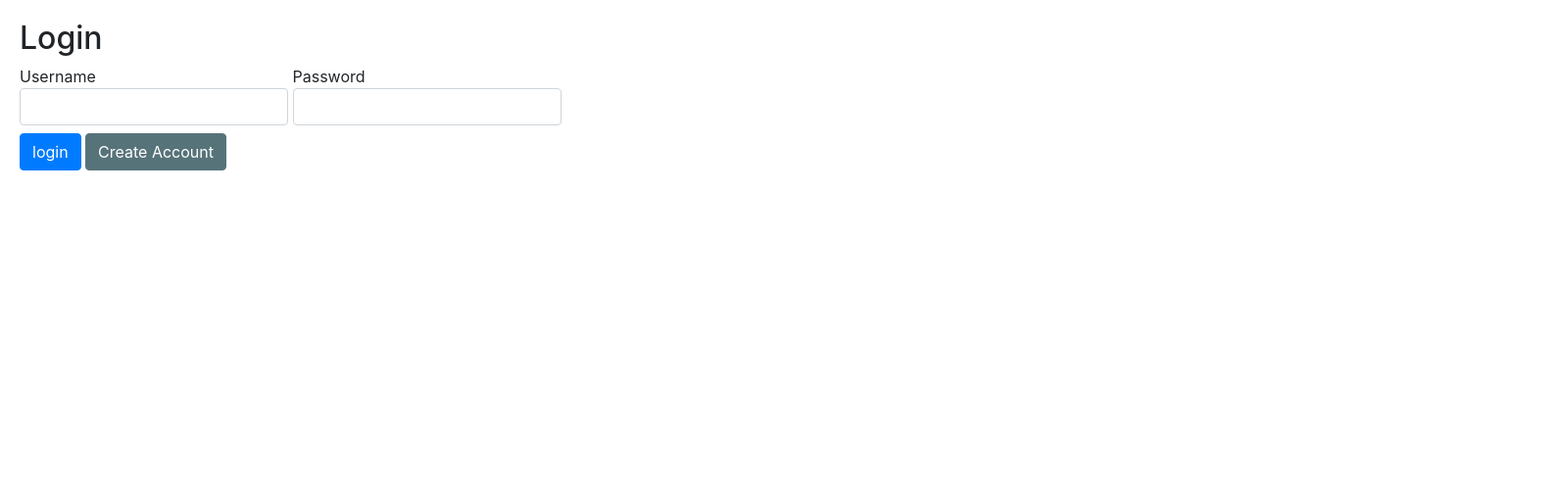
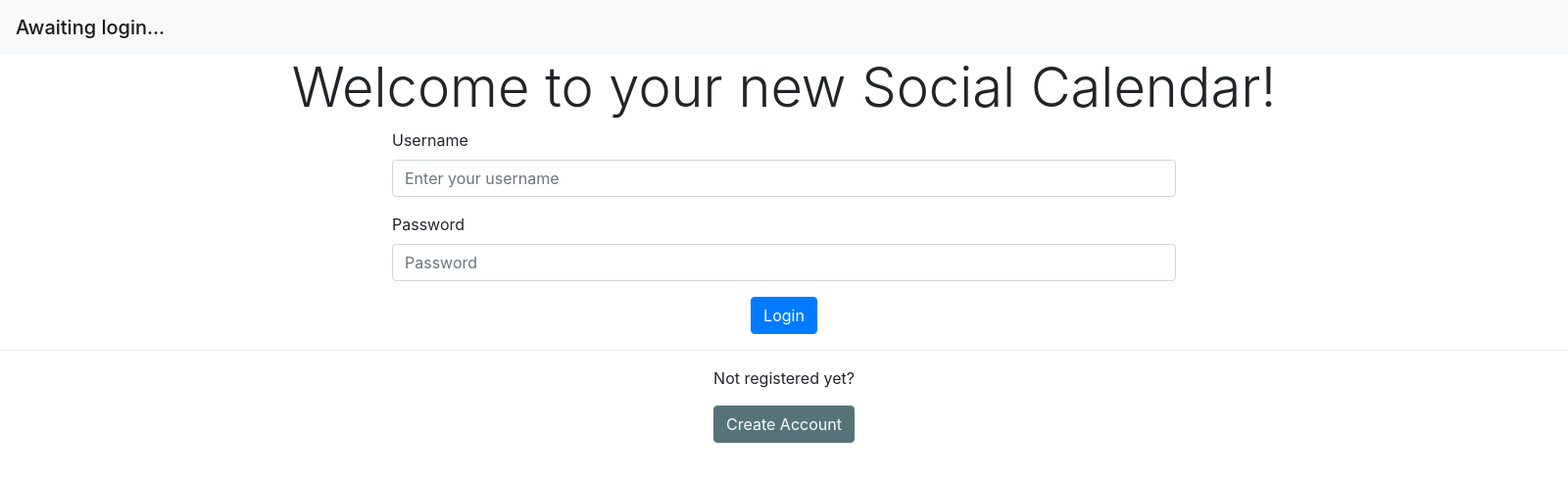
Before and after one commit to madlitch/SOFE3650-Social-Calendar, an Electron app: page Frontend/calendar.html in a window 1600 px wide. Shown: the whole page at 98% size. Drawn offline with nearby package versions, Linux system fonts and the light colour scheme.

Commit message:
Cleaned up login page Added basic login statusbar

```diff
--- a/Frontend/calendar.html
+++ b/Frontend/calendar.html
@@ -8,29 +8,43 @@
     <script type="text/javascript" src="view.js"></script>
     <script type="text/javascript" src="requests.js"></script>
 </head>
-<!--TODO
+<!--PROJECT TODO
 Populating events on login
 Adding new events
 Adding friends
 Modifying events
 Viewing friends' events-->
+<!--IVAN TODO
+Clean up/unify CSS
+Minimize bootstrap overrides
+-->
 <body>
-<div style="padding: 20px" id="loginScreen">
-    <h2>Login</h2>
+
+<div class="jumbotron-fluid" id="loginScreen">
+    <nav class="navbar navbar-light bg-light">
+        <span class="navbar-brand mb-0 h1" id="login-status">Awaiting login...</span>
+    </nav>
+    <h1 class="display-4 text-center">Welcome to your new Social Calendar!</h1>
     <form id="login-form" action="javascript:void(0);">
-        <label>
-            Username
-            <input class="form-control" type="text" name="username">
-        </label>
-        <label>
-            Password
-            <input class="form-control" type="password" name="password">
-        </label>
+        <div class="form-group">
+            <label for="username">Username</label>
+            <input type="text" class="form-control" id="username" name="username" placeholder="Enter your username">
+        </div>
+        <div class="form-group">
+            <label for="password">Password</label>
+            <input type="password" class="form-control" id="password" name="password" placeholder="Password">
+        </div>
+        <div class="center-wrapper">
+            <button class="btn btn-primary" id="login-btn">Login</button>
+        </div>
     </form>
-    <button class="btn btn-primary" id="login-btn">login</button>
-    <p id="error1" style="display: none">YOU NO LOGIN LOSER</p>
-    <button type="button" class="btn btn-info" id="userAdd">Create Account</button>
+    <hr class="my-3">
+    <div class="center-wrapper">
+        <p>Not registered yet?</p>
+        <button type="button" class="btn btn-info" id="userAdd" onclick="registerModal()">Create Account</button>
+    </div>
 </div>
+
 <div class="modal2" id="userModal" style="padding: 20px">
     <div class="modal-content2">
         <span class="close2">&times;</span>
--- a/Frontend/calendar.js
+++ b/Frontend/calendar.js
@@ -89,6 +89,10 @@ window.onclick = function(event) {
     }
 };
 
+document.getElementById("userAdd").onclick=function(){
+    document.getElementById("registerModal").style.display="block";
+}
+
 let modal2 = document.getElementById("userModal");
 let btn2=document.getElementById("userAdd");
 let span2=document.getElementsByClassName("close2")[0];
@@ -128,20 +132,18 @@ function hideCal() {
     } else {
         x.style.display = "block";
     }
+    document.getElementById("login-status").innerHTML=("Awaiting login...");
 }
 function loginSo() {
     let u=document.getElementById("login-form");
     let y=document.getElementById("login-btn");
     let j=document.getElementById("loginScreen");
     let x = document.getElementById("hideIt");
-    let p=document.getElementById("error1");
     x.style.display = "none";
     y.style.display ="block";
     j.style.display="block";
-    p.style.display="none";
     u.reset();
 }
 function noLogin(){
-    let y=document.getElementById("error1");
-    y.style.display="block";
+    document.getElementById("login-status").innerHTML=("Login failed :(");
 }
--- a/Frontend/main.css
+++ b/Frontend/main.css
@@ -129,7 +129,14 @@ body {
     cursor: pointer;
 }
 
+#login-form {
+    width: 50vw;
+    margin: 0 auto;
+}
 
+.center-wrapper {
+    text-align: center;
+}
 
 #user-info {
     margin-top: 1vh;
@@ -144,6 +151,7 @@ body {
 .bg-info {
     background: #B09398 !important;
 }
+
 #hideIt{
     display:none;
 }
```
